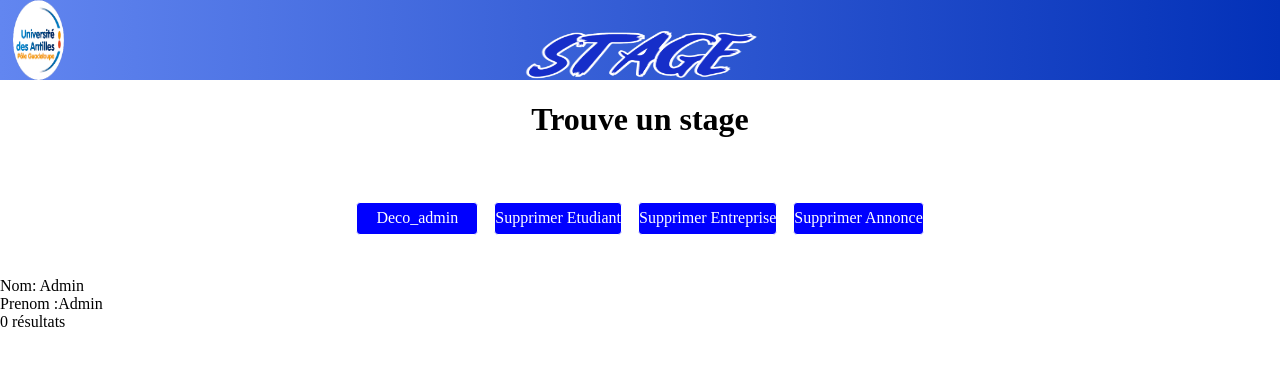
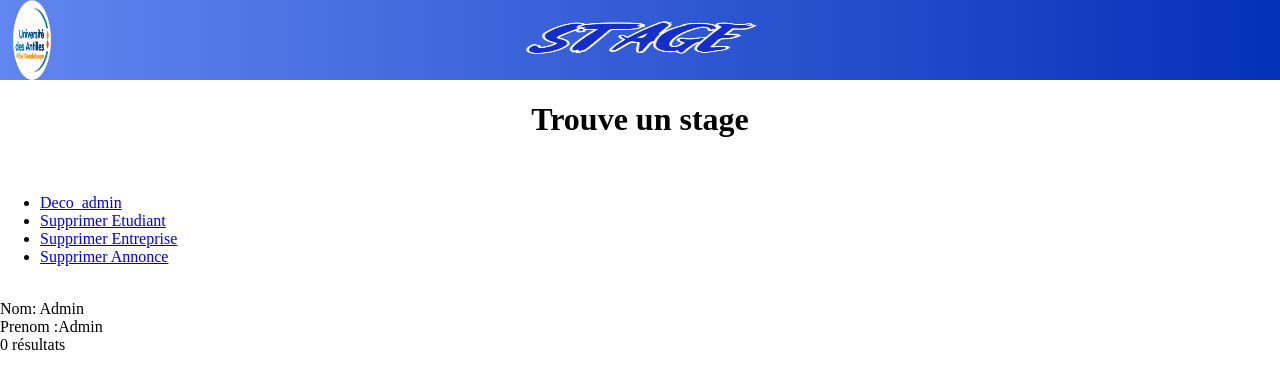
Before and after one commit to lsl3468a/management-internship, a PHP site: page /Backend/Admin/admin.php in a window 1280 px wide. Shown: the top 389 px of the page. Run offline with PHP 8.4, Linux system fonts and the light colour scheme; data that the repository does not hold is empty.

Commit message:
Update admin.css

```diff
--- a/Admin/admin.css
+++ b/Admin/admin.css
@@ -1,28 +1,4 @@
-.menu {
-    display: flex;
-    padding:0;
-    justify-content: center
-}
-.menu li {
-    list-style-type: none ;       /* Suppression des puces */
-}
-.menu a {
-    display:block;                /* Transformation en block */
-    min-width: 120px;             /* Largeur minimale des liens */
-    margin: 0.5rem;               /* Marges externes (1 valeurs = 4 directions) */
-    padding: 0.4rem 0;            /* Marges internes (2 valeurs = haut/bas et gauche/droite)*/
-    text-align: center;           /* Centrage du texte */
-    background-color: blue;    /* Couleur d'arrière-plan */
-    color: #fff;                  /* Couleur du texte */
-    text-decoration: none;        /* Suppression du soulignement */
-    border: 1px solid #fff;       /* Ajout d'une bordure */
-    border-radius: 4px;
-}
-.menu a:hover {
-  background-color: white;
-  color: black;
-  border-color: black;
-}
+
 
 /*header*/
 header
@@ -38,7 +14,13 @@ header
 	position : absolute;
 	width :20%;
 	margin-left : 40%;
-	height : 145%;
+	height : 100%;
+}
+#univ{/*logo université des antilles*/
+	width : 3%;
+	height : 100%;
+	position: absolute;
+	margin-left : 1%;
 }
 
 /*body*/
@@ -47,12 +29,7 @@ body {
 	margin : 0;
   background-color: white;
 }
-#univ{
-	width : 4%;
-	height : 100%;
-	position: absolute;
-	margin-left : 1%;
-}
+
 h1 {
   color: black;
   text-align: center;
```
Also changed, not shown: other parts of Admin/admin.css (+46 -6 lines).
